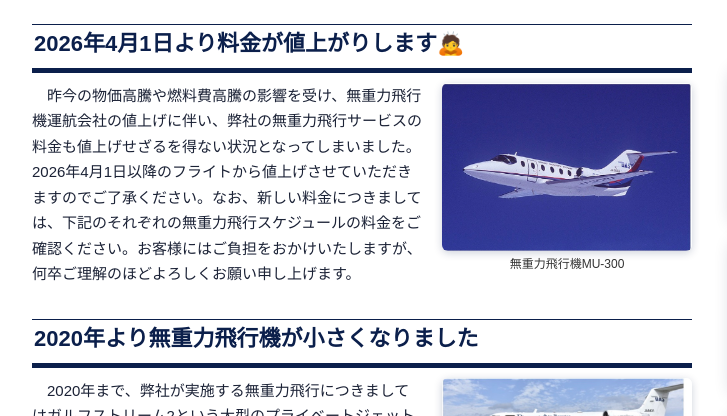
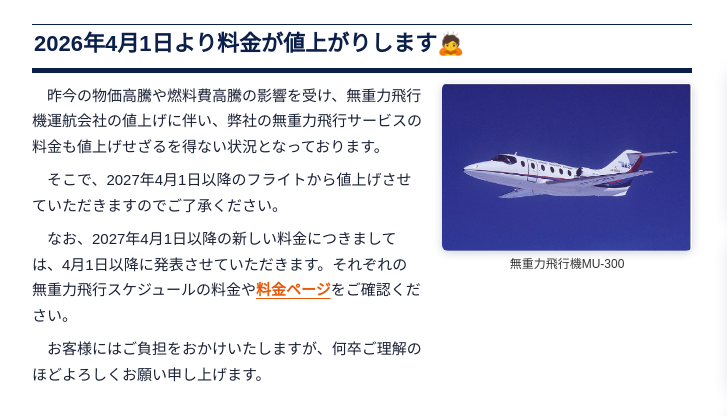
Before and after one commit to AI-TAICHI/astrax-zerog-pages, a plain HTML site: page index.html in a window 1280 px wide. Shown: the top 416 px of the page, 118-845 px from the left. Drawn offline with Linux system fonts and the light colour scheme.

Commit message:
ホームの値上げのお知らせを2027年4月の文に／料金ページへのリンク
Co-Authored-By: Claude Opus 5.5 <noreply@anthropic.com>

```diff
--- a/index.html
+++ b/index.html
@@ -154,7 +154,10 @@ main.wrap{padding-bottom:50px}
 <section class="note">
 <h2 class="nh">2026年4月1日より料金が値上がりします🙇</h2>
 <div class="nb"><div class="nt">
-<p>昨今の物価高騰や燃料費高騰の影響を受け、無重力飛行機運航会社の値上げに伴い、弊社の無重力飛行サービスの料金も値上げせざるを得ない状況となってしまいました。2026年4月1日以降のフライトから値上げさせていただきますのでご了承ください。なお、新しい料金につきましては、下記のそれぞれの無重力飛行スケジュールの料金をご確認ください。お客様にはご負担をおかけいたしますが、何卒ご理解のほどよろしくお願い申し上げます。</p></div>
+<p>昨今の物価高騰や燃料費高騰の影響を受け、無重力飛行機運航会社の値上げに伴い、弊社の無重力飛行サービスの料金も値上げせざるを得ない状況となっております。</p>
+<p>そこで、2027年4月1日以降のフライトから値上げさせていただきますのでご了承ください。</p>
+<p>なお、2027年4月1日以降の新しい料金につきましては、4月1日以降に発表させていただきます。それぞれの無重力飛行スケジュールの料金や<a class="nlk" href="https://www.astrax-zerog.space/cost" target="_top">料金ページ</a>をご確認ください。</p>
+<p>お客様にはご負担をおかけいたしますが、何卒ご理解のほどよろしくお願い申し上げます。</p></div>
 <div class="np"><figure><img loading="lazy" src="img_mu300.jpg" alt="無重力飛行機MU-300"><figcaption>無重力飛行機MU-300</figcaption></figure></div></div>
 </section>
 <section class="note">
```
